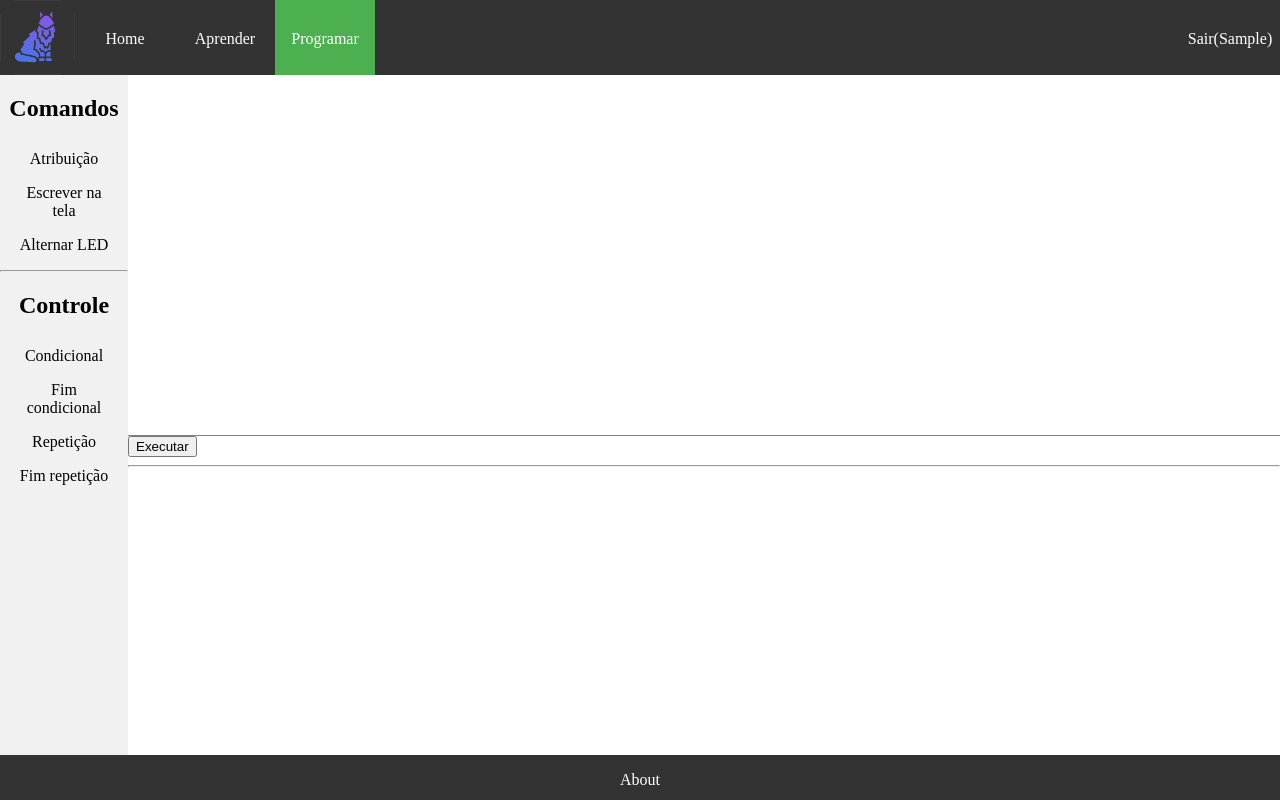
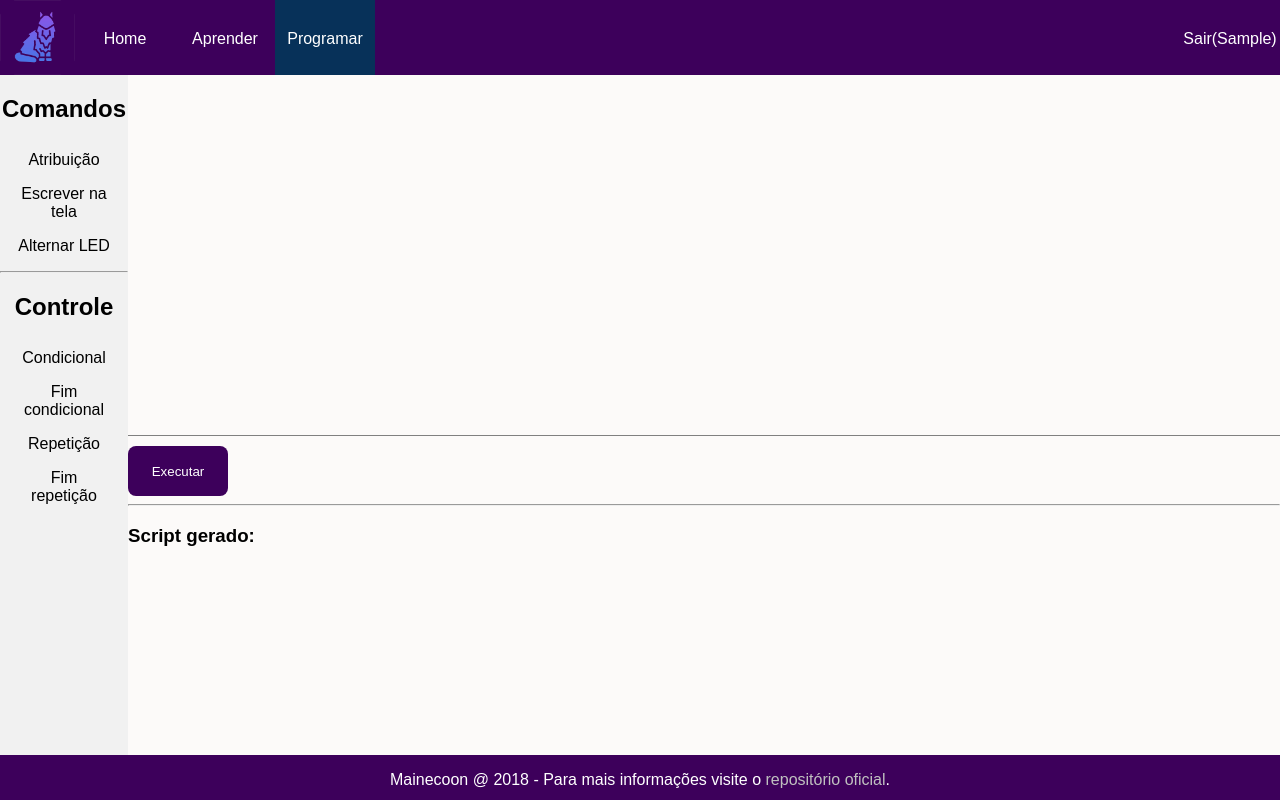
Before and after one commit to gabaconrado/mainecoon, a Django app: page /xscratch/script/ in a window 1280 px wide. Run offline with Django 3.2, Linux system fonts and the light colour scheme; the visitor is signed in with stand-in values (Sample User, id 1).

Commit message:
Front-end implemented - Script and learn views finalized - Home view finalized

```diff
--- a/xscratch/forms.py
+++ b/xscratch/forms.py
@@ -53,4 +53,4 @@ class ScriptForm(forms.Form):
     The script form
     @field script_str: The developed script
     '''
-    script_str = forms.CharField(label='script', widget=forms.Textarea)
+    script_str = forms.CharField(label='script', widget=forms.HiddenInput())
--- a/xscratch/static/xscratch/css/styles.css
+++ b/xscratch/static/xscratch/css/styles.css
@@ -1,32 +1,43 @@
+html *{
+  font-family: Arial, Helvetica, sans-serif;
+}
+
 .central_container {
   margin: auto;
-  width: 300px;
+  margin-top: 100px;
+  width: 50%;
+  min-width: 300px;
+  max-width: 400px;
   padding: 10px;
   border: 2px solid white;
   border-radius: 25px;
   text-align: center;
   box-shadow: 0px 0px 10px;
-  background-color: silver;
+  background-color: #ffffff;
+  opacity: 0.7;
+  color: #660099;
 }
 
 #main_content{
   padding: 75px 0;
   margin: 0;
-  height: 100%;
+  height: 81vh;
+  background-color: #FCFAF9;
 }
 
 .sign_up_form input{
   width: 80%;
   height: 30px;
   margin: 10px;
-  color: purple;
   border: none;
-  border-bottom: 1px solid purple;
+  text-align: center;
+  color: #660099;
+  border-bottom: 1px solid #660099;
   background-color: transparent;
 }
 
 .sign_up_form p{
-  color: purple;
+  color: #660099;
 }
 
 #nav-menu ul{
@@ -38,7 +49,7 @@
   margin: 0;
   padding: 0;
   overflow: hidden;
-  background-color: #333;
+  background-color:	#3d005b;
 }
 
 #nav-menu li{
@@ -56,11 +67,11 @@
 }
 
 #nav-menu li a:hover{
-  background-color: #111;
+  background-color: #094074;
 }
 
 .active {
-  background-color: #4CAF50;
+  background-color: #073159;
 }
 
 .news_row{
@@ -78,12 +89,14 @@
   float: left;
   display: inline-block;
   height: 100%;
+  width: 30%;
   overflow: hidden;
 }
 
 .news_text{
   float: right;
   display: inline-block;
+  width: 70%;
   height: 100%;
   text-align: center;
 }
@@ -99,9 +112,14 @@
   width: 100%;
   margin: 0;
   padding: 0;
-  background-color: #333;
+  background-color:	#3d005b;
   color: white;
   text-align: center;
+}
+
+#nav-bottom a{
+  color: silver;
+  text-decoration: none;
 }
 
 #learning-menu ul {
@@ -151,11 +169,17 @@
   text-decoration: none;
 }
 
+#scripting-menu li a:hover {
+    background-color: #555;
+    color: white;
+}
+
 #execution-container{
   float: right;
   width: 90%;
   height: 45vh;
   border-bottom: 1px solid grey;
+  margin-bottom: 10px;
 }
 
 #output-container{
@@ -167,12 +191,26 @@
   width: 89%;
   min-height: 200px;
   margin-left: 10%;
+  text-align: left;
+}
+
+#run-script-button{
+  width: 100px;
+  height: 50px;
+  text-align: center;
+  background-color: #3d005b;
+  border: none;
+  color: white;
+  border-radius: 8px;
 }
 
 .instruction-block{
   position: absolute;
-  background-color: purple;
+  background-color: #073159;
   width: 200px;
+  height: 25px;
+  padding: 25px 0;
+  border-radius: 15px;
   text-align: center;
   color: white;
   cursor: move;
--- a/xscratch/templates/xscratch/base.html
+++ b/xscratch/templates/xscratch/base.html
@@ -19,7 +19,7 @@
     {% endblock %}
   </div>
   <div id="nav-bottom">
-    <p>About</p>
+    <p>Mainecoon @ 2018 - Para mais informações visite o <a href="https://gitlab.com/gabaconrado/mainecoon">repositório oficial</a>.</p>
   </div>
 </body>
 </html>
--- a/xscratch/templates/xscratch/script.html
+++ b/xscratch/templates/xscratch/script.html
@@ -19,21 +19,21 @@
     function newArduinoPrint(){
       var value = prompt("Entre com o texto a ser escrito");
       var command_str = 'escreva "' + value + '"';
-      createDiv(command_str);
+      createDiv('Escrever "' + value + '"');
       addCode(command_str);
     }
 
     function newToggleLed(){
       var led = prompt("Entre com o led a ser alternado");
       var command_str = 'alternaled "' + led + '"';
-      createDiv(command_str);
+      createDiv('Alternar led "' + led + '"');
       addCode(command_str);
     }
 
     function newIf(){
       var condition = prompt("Entre com a condição");
       var command_str = 'se ' + condition;
-      createDiv(command_str);
+      createDiv('Se ' + condition);
       addCode(command_str);
     }
 
@@ -46,7 +46,7 @@
       var initial = prompt("Entre com o valor inicial do contador");
       var end = prompt("Entre com o valor final do contador");
       var command_str = 'para ' + initial + ' ' + end;
-      createDiv(command_str);
+      createDiv('Para contador de ' + initial + ' até ' + end);
       addCode(command_str);
     }
 
@@ -126,9 +126,11 @@
   <div id="output-container">
     <form action="{% url 'xs:script' %}" method="post">
       {% csrf_token %}
-      <input type="submit" value="Executar" />
+      <input type="submit" value="Executar" id="run-script-button"/>
+      {{ form }}
       <hr />
     </form>
-    <div id="output-textarea">{% if script_output %}{{ script_output }}{% endif %}</div>
+    <h3>Script gerado:</h3>
+    <div id="output-textarea">{% if script_output %}{% for command in script_output %}> {{ command }}<br />{% endfor %}{% endif %}</div>
   </div>
 {% endblock %}
--- a/xscratch/templates/xscratch/sign_in.html
+++ b/xscratch/templates/xscratch/sign_in.html
@@ -6,7 +6,11 @@
     <img src="{% static 'xscratch/img/maine.png' %}" alt="Mainecoon logo" width="200px" />
     <form action="{% url 'xs:sign_in' %}" method="post" class="sign_up_form">
       {% csrf_token %}
-      {{ form.as_p }}
+      {% csrf_token %}
+      {% for field in form %}
+        {{ field.label_tag | title }}<br />
+        {{ field }}<br />
+      {% endfor %}
       <input type="submit" value="Entrar"/>
     </form>
     <br />
--- a/xscratch/views.py
+++ b/xscratch/views.py
@@ -169,13 +169,15 @@ class ScriptView(LoginRequiredMixin, TemplateView):
         @raises: ValidationError if script data is invalid
         '''
         form = self.form_class(request.POST)
+        print(form)
         if form.is_valid():
-            # TODO: compile the script
-            interpreter = XSInterpreter(form.cleaned_data['script_str'])
+            script = form.cleaned_data['script_str']
+            interpreter = XSInterpreter(script)
             output = 'fail'
             try:
                 interpreter.read()
-                output = "Script executado com sucesso"
+                output = script.splitlines()
+                print(output)
             except XSSyntaxError:
                 pass
             except XSArduinoError:
```
Also changed, not shown: xscratch/templates/xscratch/home.html (+13 -6 lines), xscratch/templates/xscratch/sign_up.html (+6 -2 lines), xscratch/static/xscratch/img/link.jpg (deleted), xscratch/static/xscratch/img/notebook.png (added).
